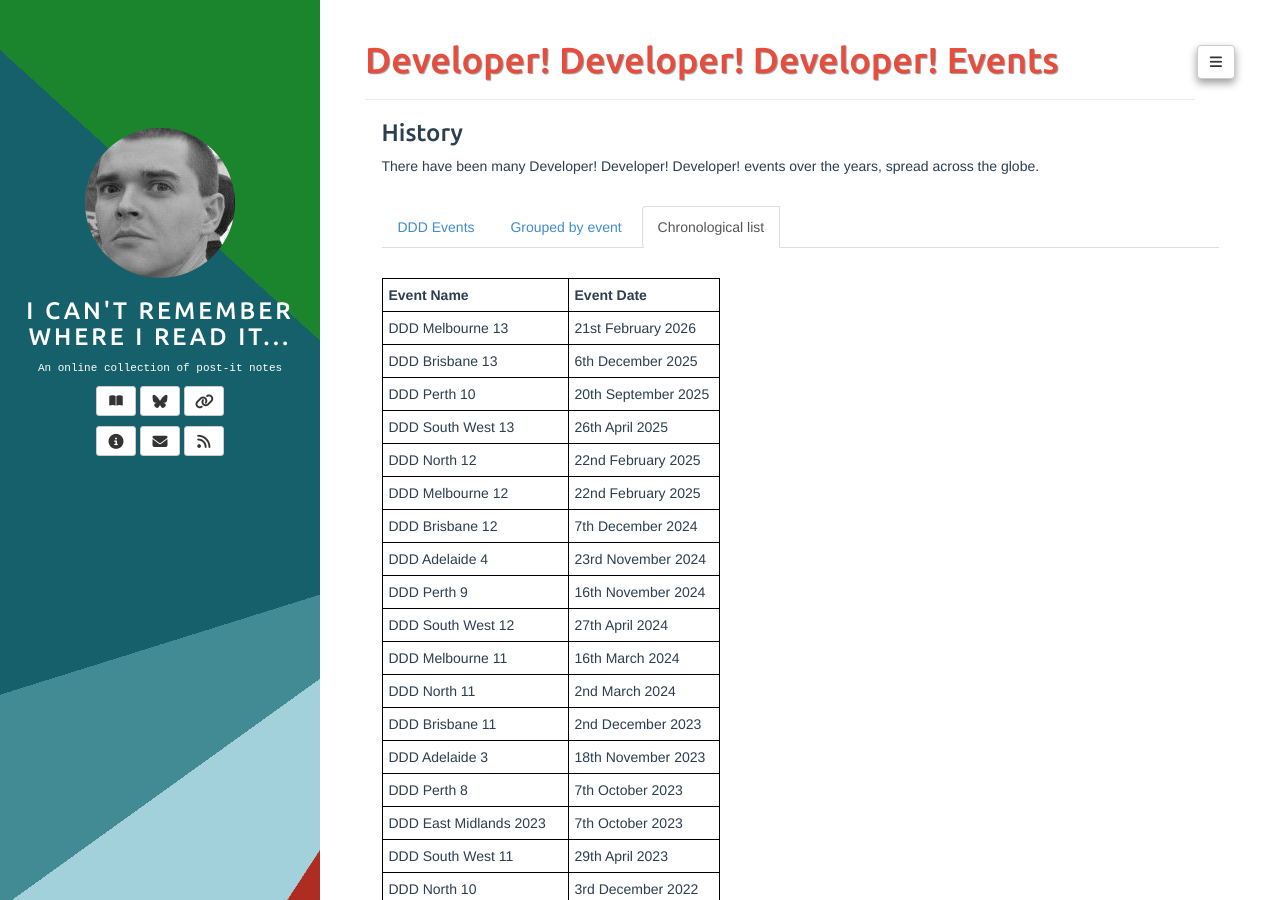
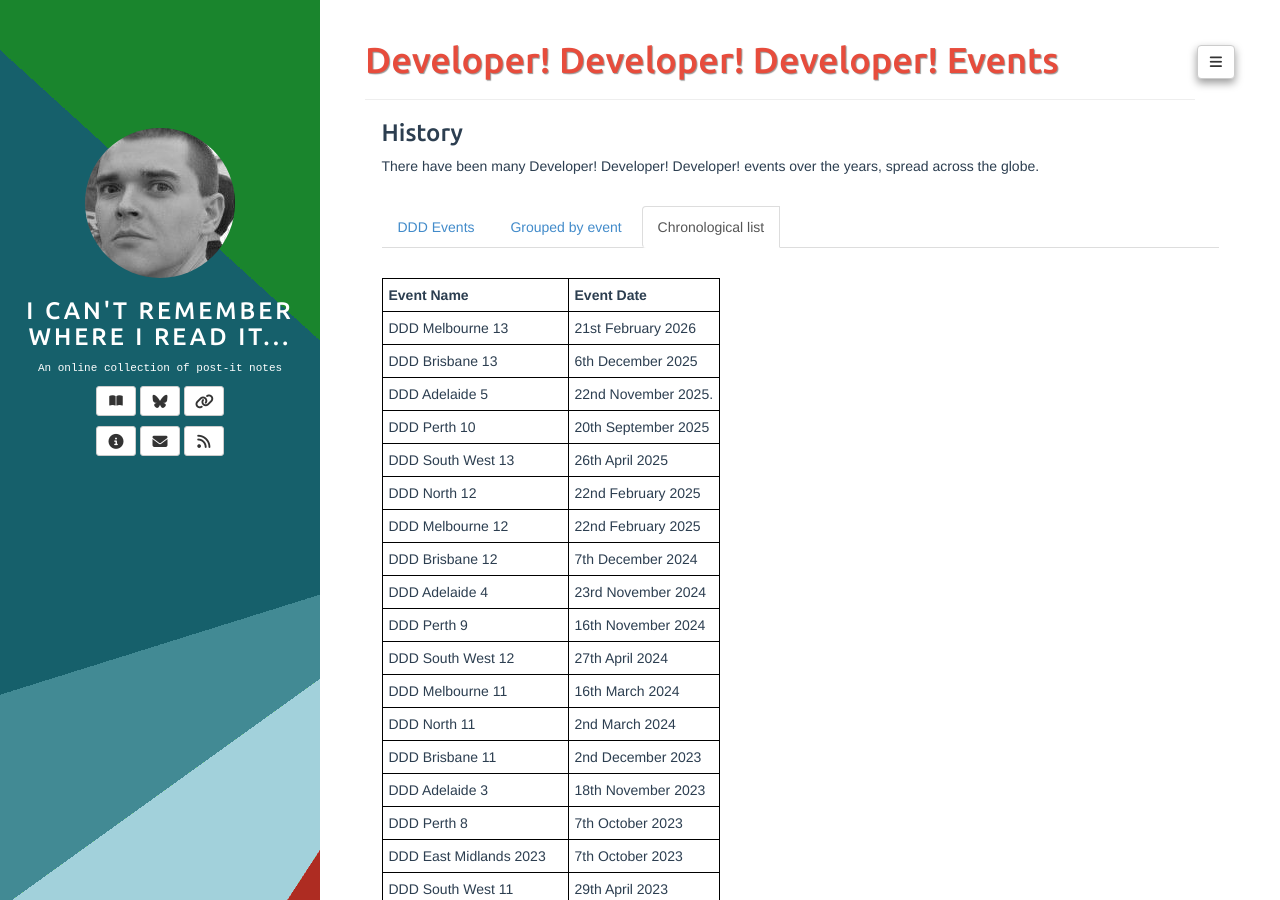
Before and after one commit to adrianbanks/adrianbanks.github.io, a Jekyll site: the page built from ddd-list.md, in a window 1280 px wide and 900 px high. Built offline with Jekyll 4.4.1, drawn with Linux system fonts in a browser that asks for light colours.

Commit message:
Add DDD Adelaide 5

```diff
--- a/ddd-list.md
+++ b/ddd-list.md
@@ -17,6 +17,7 @@ There have been many Developer! Developer! Developer! events over the years, spr
 | -------------------------- | ------------------- |
 |  DDD Melbourne 13          | 21st February 2026  |
 |  DDD Brisbane 13           | 6th December 2025   |
+|  DDD Adelaide 5            | 22nd November 2025. |
 |  DDD Perth 10              | 20th September 2025 |
 |  DDD South West 13         | 26th April 2025     |
 |  DDD North 12              | 22nd February 2025  |
```
